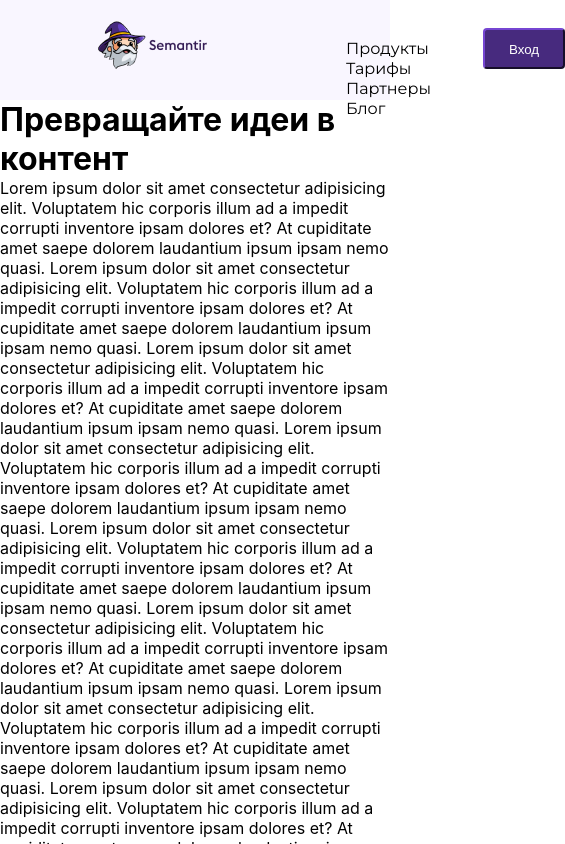
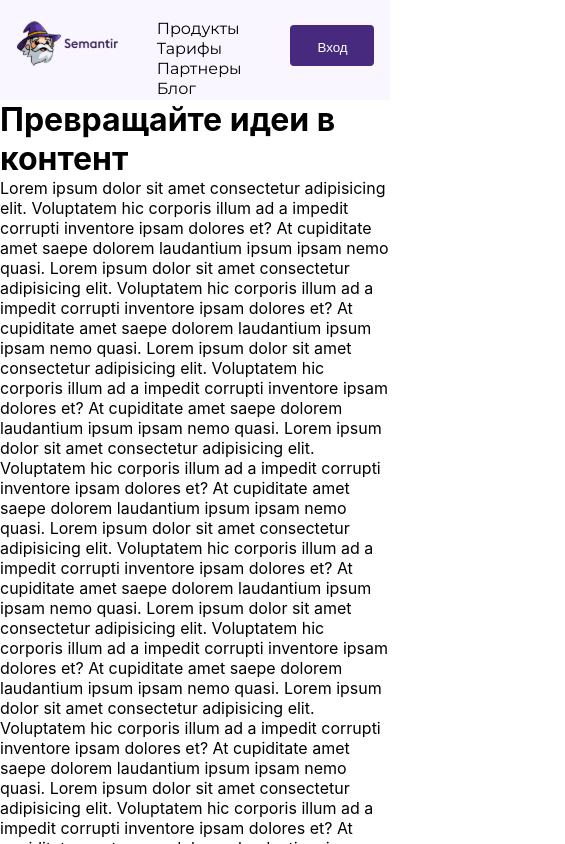
Before and after one commit to CodifyLaboratory/semantir_frontend, a React (Create React App) app: page / in a window 390 px wide. Shown: the top 844 px of the page, 565 px wide, since content can reach past the window. Built offline with nearby package versions, Linux system fonts and the light colour scheme.

Commit message:
add: added margin Header, adapted for phone Header

```diff
--- a/src/pages/Intro.js
+++ b/src/pages/Intro.js
@@ -7,6 +7,7 @@ const Intro = () => {
 
     return (
         <div>
+                <span id="start__page" className="toyota">1</span>
                 <Header/>
                 <IntroMain/>
         </div>
--- a/src/pages/Toyota.js
+++ b/src/pages/Toyota.js
@@ -100,6 +100,26 @@ const Toyota = () => {
             Lorem ipsum dolor sit amet consectetur adipisicing elit. Voluptatem hic corporis illum ad a impedit corrupti inventore ipsam dolores et? At cupiditate amet saepe dolorem laudantium ipsum ipsam nemo quasi.
             Lorem ipsum dolor sit amet consectetur adipisicing elit. Voluptatem hic corporis illum ad a impedit corrupti inventore ipsam dolores et? At cupiditate amet saepe dolorem laudantium ipsum ipsam nemo quasi.
 
+            <div id='toyota'>
+            Lorem ipsum dolor sit amet consectetur adipisicing elit. Voluptatem hic corporis illum ad a impedit corrupti inventore ipsam dolores et? At cupiditate amet saepe dolorem laudantium ipsum ipsam nemo quasi.
+            Lorem ipsum dolor sit amet consectetur adipisicing elit. Voluptatem hic corporis illum ad a impedit corrupti inventore ipsam dolores et? At cupiditate amet saepe dolorem laudantium ipsum ipsam nemo quasi.
+            Lorem ipsum dolor sit amet consectetur adipisicing elit. Voluptatem hic corporis illum ad a impedit corrupti inventore ipsam dolores et? At cupiditate amet saepe dolorem laudantium ipsum ipsam nemo quasi.
+            Lorem ipsum dolor sit amet consectetur adipisicing elit. Voluptatem hic corporis illum ad a impedit corrupti inventore ipsam dolores et? At cupiditate amet saepe dolorem laudantium ipsum ipsam nemo quasi.
+            Lorem ipsum dolor sit amet consectetur adipisicing elit. Voluptatem hic corporis illum ad a impedit corrupti inventore ipsam dolores et? At cupiditate amet saepe dolorem laudantium ipsum ipsam nemo quasi.
+            Lorem ipsum dolor sit amet consectetur adipisicing elit. Voluptatem hic corporis illum ad a impedit corrupti inventore ipsam dolores et? At cupiditate amet saepe dolorem laudantium ipsum ipsam nemo quasi.
+            Lorem ipsum dolor sit amet consectetur adipisicing elit. Voluptatem hic corporis illum ad a impedit corrupti inventore ipsam dolores et? At cupiditate amet saepe dolorem laudantium ipsum ipsam nemo quasi.
+            Lorem ipsum dolor sit amet consectetur adipisicing elit. Voluptatem hic corporis illum ad a impedit corrupti inventore ipsam dolores et? At cupiditate amet saepe dolorem laudantium ipsum ipsam nemo quasi.
+            Lorem ipsum dolor sit amet consectetur adipisicing elit. Voluptatem hic corporis illum ad a impedit corrupti inventore ipsam dolores et? At cupiditate amet saepe dolorem laudantium ipsum ipsam nemo quasi.
+            Lorem ipsum dolor sit amet consectetur adipisicing elit. Voluptatem hic corporis illum ad a impedit corrupti inventore ipsam dolores et? At cupiditate amet saepe dolorem laudantium ipsum ipsam nemo quasi.
+            Lorem ipsum dolor sit amet consectetur adipisicing elit. Voluptatem hic corporis illum ad a impedit corrupti inventore ipsam dolores et? At cupiditate amet saepe dolorem laudantium ipsum ipsam nemo quasi.
+            Lorem ipsum dolor sit amet consectetur adipisicing elit. Voluptatem hic corporis illum ad a impedit corrupti inventore ipsam dolores et? At cupiditate amet saepe dolorem laudantium ipsum ipsam nemo quasi.
+            Lorem ipsum dolor sit amet consectetur adipisicing elit. Voluptatem hic corporis illum ad a impedit corrupti inventore ipsam dolores et? At cupiditate amet saepe dolorem laudantium ipsum ipsam nemo quasi.
+            Lorem ipsum dolor sit amet consectetur adipisicing elit. Voluptatem hic corporis illum ad a impedit corrupti inventore ipsam dolores et? At cupiditate amet saepe dolorem laudantium ipsum ipsam nemo quasi.
+            Lorem ipsum dolor sit amet consectetur adipisicing elit. Voluptatem hic corporis illum ad a impedit corrupti inventore ipsam dolores et? At cupiditate amet saepe dolorem laudantium ipsum ipsam nemo quasi.
+            Lorem ipsum dolor sit amet consectetur adipisicing elit. Voluptatem hic corporis illum ad a impedit corrupti inventore ipsam dolores et? At cupiditate amet saepe dolorem laudantium ipsum ipsam nemo quasi.
+            Lorem ipsum dolor sit amet consectetur adipisicing elit. Voluptatem hic corporis illum ad a impedit corrupti inventore ipsam dolores et? At cupiditate amet saepe dolorem laudantium ipsum ipsam nemo quasi.
+            Lorem ipsum dolor sit amet consectetur adipisicing elit. Voluptatem hic corporis illum ad a impedit corrupti inventore ipsam dolores et? At cupiditate amet saepe dolorem laudantium ipsum ipsam nemo quasi.
+            </div>
         </div>
     )
 }
--- a/src/pages/assets/css/styles.css
+++ b/src/pages/assets/css/styles.css
@@ -14,36 +14,86 @@
 .container{
     width: 100%;
     max-width: 1920px;
+    margin: 0 auto;
+    /* min-width: device-width; */
 }
 
+@media (max-width: 1200px){
+    .container{
+        width: 100%;
+        max-width: 970px;
+        margin: 0 auto;
+        /* min-width: device-width; */
+    }
+}
+@media (max-width: 992px){
+    .container{
+        width: 100%;
+        max-width: 750px;
+        margin: 0 auto;
+        /* min-width: device-width; */
+    }
+}
+@media (max-width: 767px){
+    .container{
+        width: auto;
+        max-width: none;
+        margin: 0 auto;
+    }
+}
 /* Header */
 
 
 .header{
     background-color: #F9F6FF;
-    height: 100px;
+    height: 10%;
     position:sticky;
     top: 0;
 }
 
 .header__iner{
     display: flex;
-    justify-content: space-between;
-    margin: auto 10px;
+    /* justify-content: space-between; */
+    /* margin: auto 10px; */
+    /* min-width: 100%; */
 
 }
 
 /* Logo */
 
 .semantir__logo{
-    margin: 20px 33px 18px 76px;
+    margin: 15% auto 18px 30%;
+    width: 120px;
+    height: 60px;
 }
+
+@media(max-width: 762px){
+    .semantir__logo{
+        margin: 15% auto 18px 5%;
+        width: 120px;
+        height: 60px;
+    }
+}
+
+
 
 /* Nav */
 
 .nav{
     color: #000;
-    margin: 38px 0px 0px 65px;
+    margin: 2.9% auto auto 25%;
+
+    justify-content: space-between;
+}
+
+
+
+@media(max-width:762px){
+    .nav{
+        color: #000;
+        margin: 4.5% auto auto 3%;
+        /* display: flex; */
+    }
 }
 
 .nav__link{
@@ -52,38 +102,38 @@
     display: inline-block;
     font-family: "Montserrat", sans-serif;
     text-decoration:none;
-    margin: auto 32px;
-    /* начало черновик */
-    position: relative;
-    transition: color 0.2s linear;
-    /* конец черновика  */
+    margin: auto 25px;
+    /* начало черновик */           /**/
+    position: relative;             /**/
+    transition: color 0.2s linear;  /**/
+    /* конец черновика  */          /**/
 }
 
-/* начало черновика */
-
-.nav__link:hover{
-    color: #472A7E;
-}
-
-.nav__link:after{
-    content: "";
-    /* display: block; */
-    /* display: none; */
-    opacity: 0;
-    width: 100%;
-    height: 1px;
-    background-color: #331B54;
-    position: absolute;
-    top: 100%;
-    left: 0;
-    z-index: 1;
-}
-
-.nav__link:hover::after{
-    opacity: 1;
-}
-
-/* конец черновика */
+/* начало черновика                  */
+                                     /**/
+.nav__link:hover{                    /**/
+    color: #472A7E;                /**/
+}                                    /**/
+                                     /**/
+.nav__link:after{                    /**/
+    content: "";                     /**/
+    /* display: block; */            /**/
+    /* display: none; */             /**/
+    opacity: 0;                      /**/
+    width: 100%;                     /**/
+    height: 1px;                     /**/
+    background-color: #331B54;     /**/
+    position: absolute;              /**/
+    top: 100%;                       /**/
+    left: 0;                         /**/
+    z-index: 1;                      /**/
+}                                    /**/
+                                     /**/
+.nav__link:hover::after{             /**/
+    opacity: 1;                      /**/
+}                                    /**/
+                                     /**/
+/* конец черновика */                /**/
 
 /* Button */
 
@@ -91,14 +141,22 @@
     background-color: #472A7E;
     width: 84px;
     height: 41px;
-    padding: 12px 24px;
+    padding: 12px 24px 12px 24px;
     border-radius: 4px;
     color:#fff;
-    margin: 28px 65px 20px 20px;
-    /* border: solid none; */
-    text-decoration: none;
+    margin: 2% 4% 2% 3%;
     position: relative;
-    border-color: #472A7E;
+    border: solid  #472A7E;
+}
+
+@media(max-width:762px){
+    .nav__button{
+        margin: 25px 4% 2% 3%;
+    }
+}
+
+.nav__button:hover{
+    background-color: #504369;
 }
 
 /* Intro__Main */
@@ -106,3 +164,11 @@
 .intro__main{
     color: #000;
 }
+
+
+
+/* Toyota */
+
+.toyota{
+    position: absolute;
+}
--- a/src/pages/companent/Header.js
+++ b/src/pages/companent/Header.js
@@ -1,28 +1,27 @@
 import React from 'react';
 import '../assets/css/styles.css';
-import semantir__logo from '../../pages/assets/img/semantir__logo.png';
+// import semantir__logo from '../../pages/assets/img/semantir__logo.png';
+import logo from '../../pages/assets/img/Logo.svg'
+import NavButton from './NavButton';
+import Nav from './Nav';
 
-const Header = () => {
+const Header = (props) => {
 
     return (
         <header className='header'>
+
             <div className='container'>
                 <div className='header__iner'>
-                    <a href="#"><img className="semantir__logo" id="semantir__logo" src={semantir__logo} alt='semantir__logo'/></a>
-                        <nav className='nav'>
-                            <a className='nav__link' href='#'>Продукты</a>
-                            <a className='nav__link' href='#'>Тарифы</a>
-                            <a className='nav__link' href='#'>Партнеры</a>
-                            <a className='nav__link' href='#'>Блог</a>
-                        </nav>
 
-                    <button className='nav__button' id='nav__button' onClick={()=>{
-                        alert(`it's button work`)
-                    }}>
+                <a href="#start__page">
 
-                        Вход
+                    <img className="semantir__logo" id="semantir__logo"
+                        src={logo} alt='semantir__logo'/>
 
-                    </button>
+                </a>
+                <Nav/>
+                <NavButton/>
+
 
                 </div>
             </div>
--- a/src/pages/companent/IntroMain.js
+++ b/src/pages/companent/IntroMain.js
@@ -6,9 +6,11 @@ const IntroMain = () => {
 
     return(
         <div className='inro__main'>
-            <h1>Превращайте идеи в контент</h1>
+            <div className='container'>
+                <h1>Превращайте идеи в контент</h1>
 
-            <Toyota/>
+                <Toyota/>
+            </div>
         </div>
 
     )
--- /dev/null
+++ b/src/pages/companent/Nav.js
@@ -0,0 +1,16 @@
+import React from 'react';
+
+const Nav = (props) => {
+
+
+    return (
+        <nav className='nav'>
+            <a className='nav__link' href='#toyota'>Продукты</a>
+            <a className='nav__link' href='#'>Тарифы</a>
+            <a className='nav__link' href='#'>Партнеры</a>
+            <a className='nav__link' href='#'>Блог</a>
+        </nav>
+    )
+}
+
+export default Nav;
--- /dev/null
+++ b/src/pages/companent/NavButton.js
@@ -0,0 +1,17 @@
+import React from 'react';
+
+const NavButton = (props) => {
+
+
+    return (
+        <button className='nav__button' id='nav__button' onClick={()=>{
+                alert(`it's button work`)
+            }}>
+
+            Вход
+
+        </button>
+    )
+}
+
+export default NavButton;
```
Also changed, not shown: src/pages/assets/img/Logo.svg (added), 1 other file (tests, documents, lock files or other folders).
